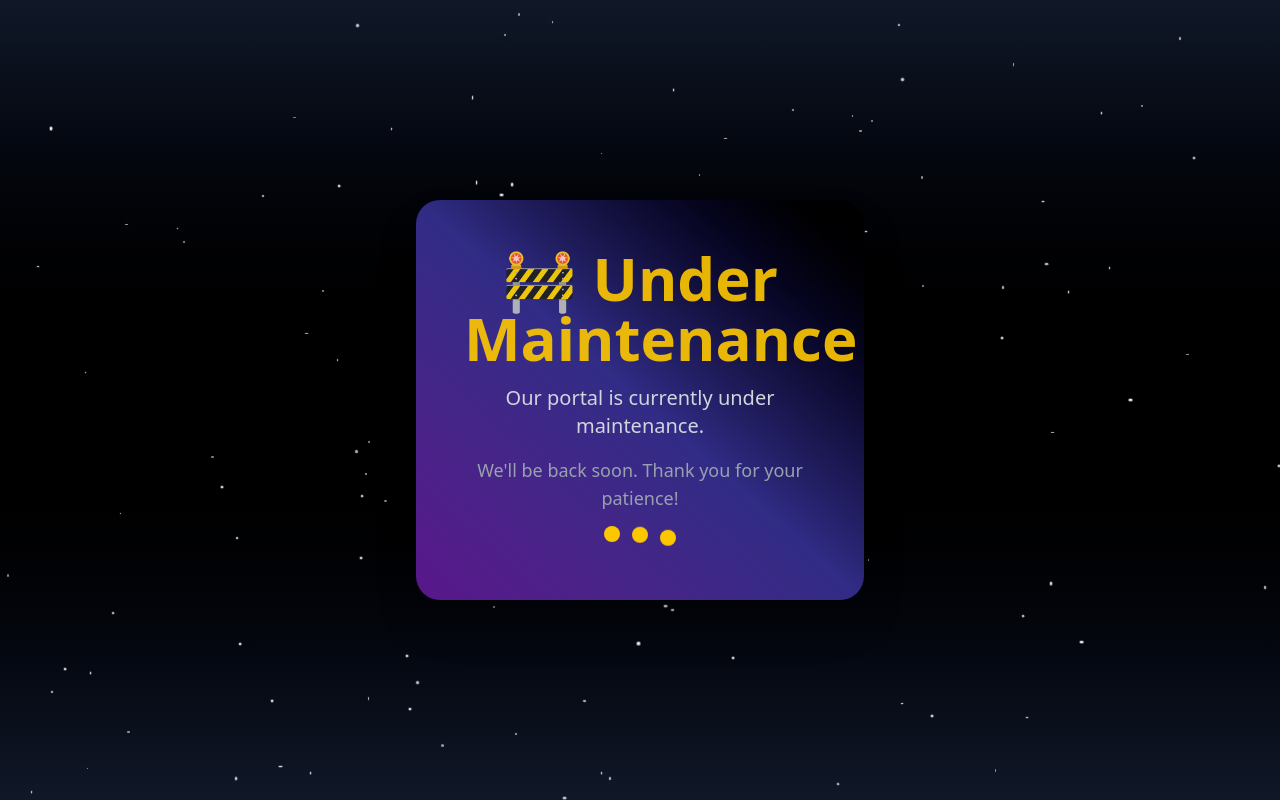
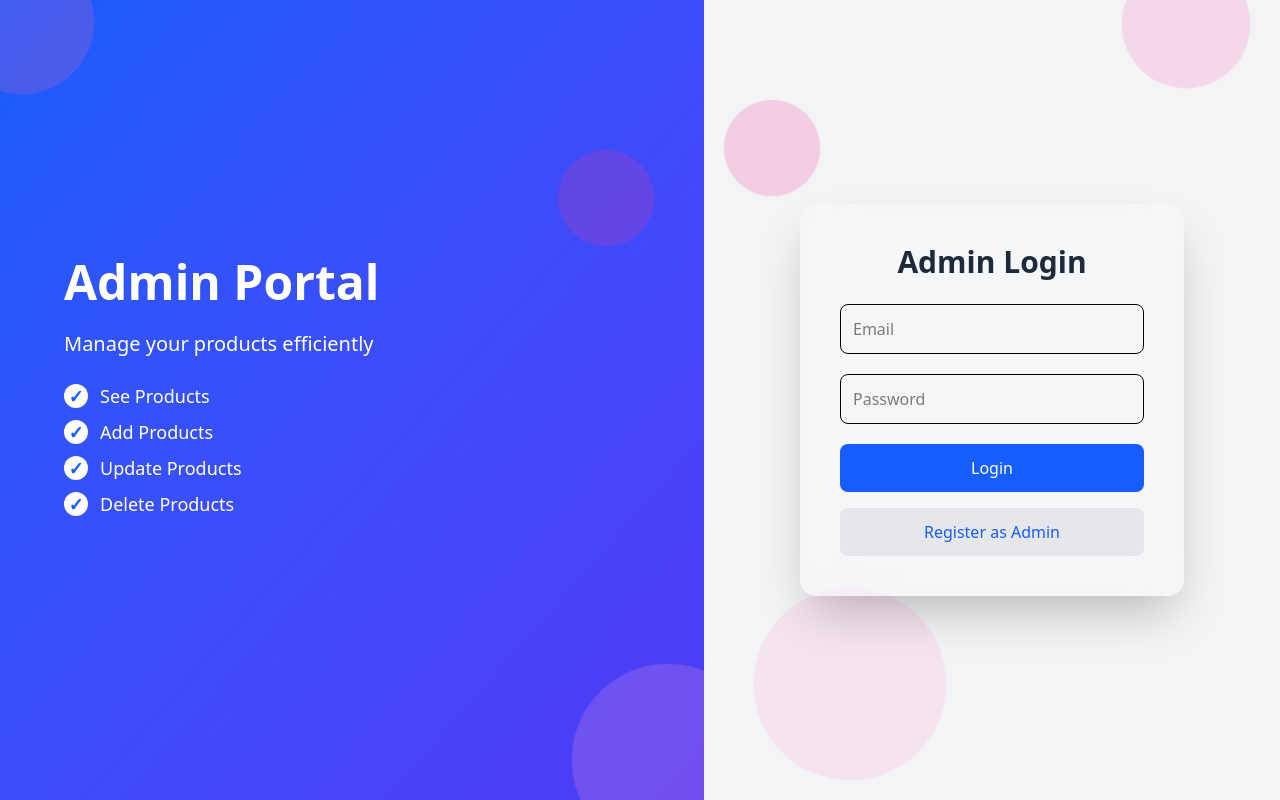
Before and after one commit to arpitutkarsh/Product, a React (Vite) app in the folder admin/: page / in a window 1280 px wide. Built offline with nearby package versions, Linux system fonts and the light colour scheme.

Commit message:
Maintainance removed

```diff
--- a/admin/src/Pages/Login.jsx
+++ b/admin/src/Pages/Login.jsx
@@ -30,7 +30,7 @@ function Login() {
   // --------------------------
   // Maintenance Overlay Flag
   // --------------------------
-  const showMaintenance = true; // Set true to show maintenance screen
+  const showMaintenance = false; // Set true to show maintenance screen
 
   return (
     <div className="relative w-full h-screen">
```
